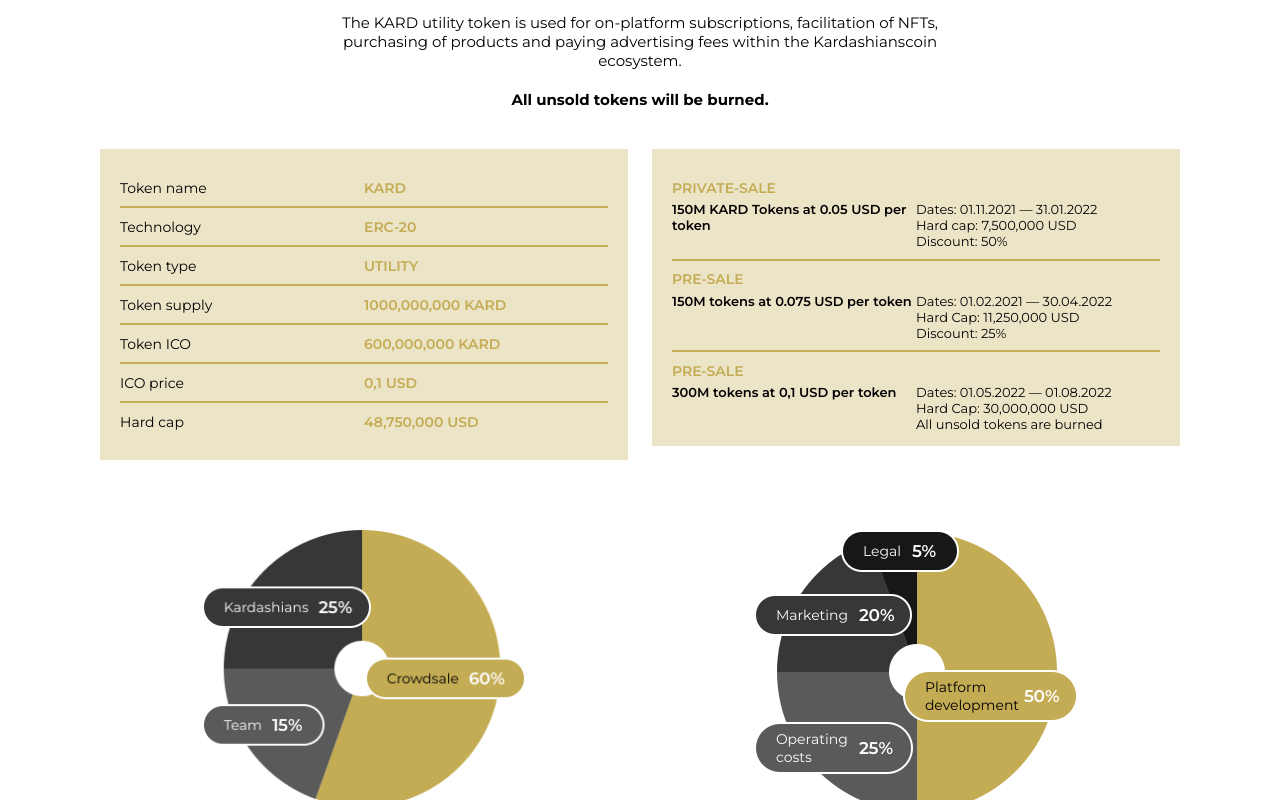
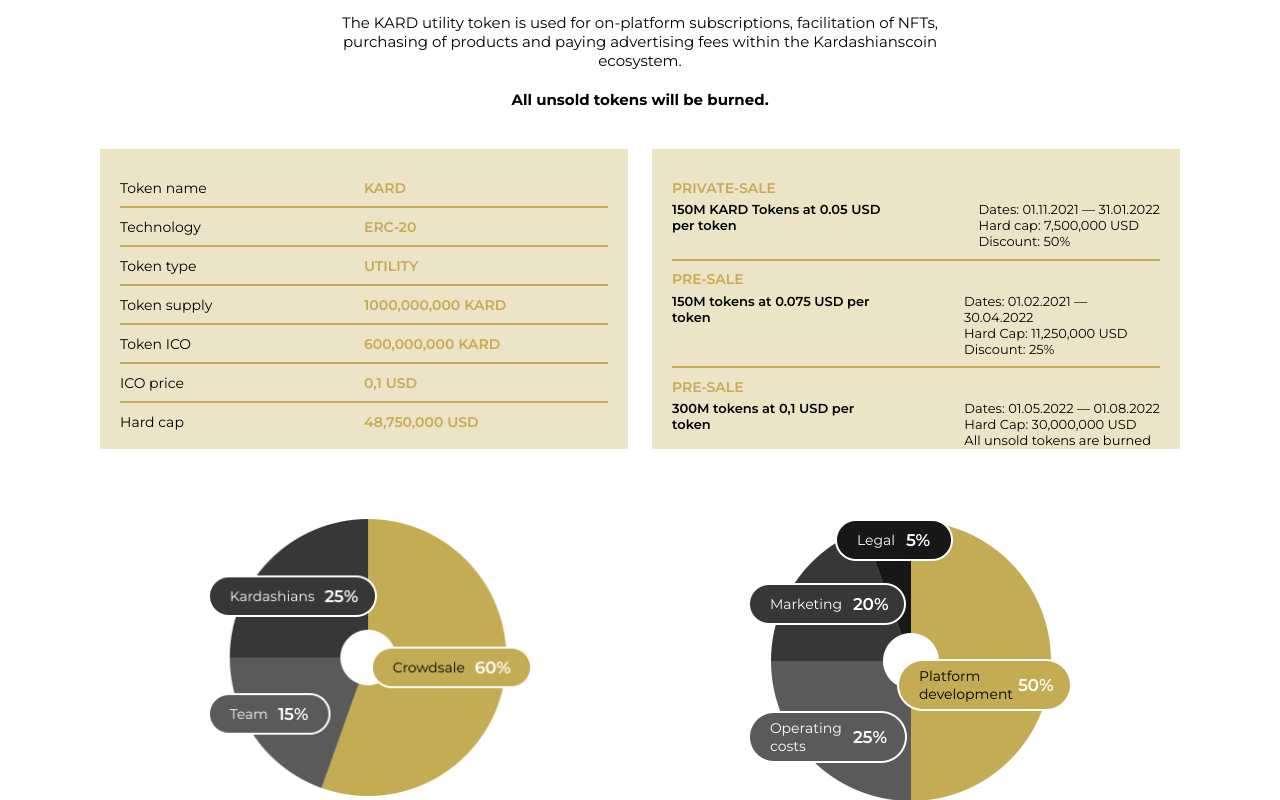
Before and after one commit to Ev1ch/kim-landing, a website built with webpack: page src/index.html in a window 1280 px wide. Shown: the part 3760-4560 px from the top of the page. Built offline with nearby package versions, Linux system fonts and the light colour scheme.

Commit message:
Fixed other sections sizes

```diff
--- a/src/index.html
+++ b/src/index.html
@@ -118,7 +118,7 @@
             <section class="section platform-description">
                 <div class="platform-description__container container">
                     <section class="platform-description__section platform-feature">
-                        <div class="row">
+                        <div class="row g-0">
                             <div class="col-md-6 col-sm-12">
                                 <img src="assets/images/platform-feature-1.png" alt=""
                                     class="platform-feature__image" />
@@ -150,7 +150,7 @@
                     </section>
                     <div class="platform-description__divider"></div>
                     <section class="platform-description__section platform-feature">
-                        <div class="row">
+                        <div class="row g-0">
                             <div class="col-md-6 col-sm-12">
                                 <div class="platform-feature__description">
                                     <h2 class="platform-feature__title section__title">
@@ -371,7 +371,7 @@
                                 </div>
                             </div>
                         </div>
-                        <div class="row">
+                        <div class="row g-0">
                             <div class="col-md-6">
                                 <div class="chart">
                                     <img class="chart__graph" src="assets/images/charts/chart-1.png" />
--- a/src/scss/components/prices-table.scss
+++ b/src/scss/components/prices-table.scss
@@ -1,4 +1,6 @@
 .prices-table {
+    box-sizing: border-box;
+    height: 300px;
     background-color: var(--light-accent-color);
     padding-top: 30px;
     padding-left: 20px;
@@ -15,8 +17,9 @@
 
     &__row {
         width: 100%;
-        display: flex;
-        flex-basis: 50%;
+        display: grid;
+        grid-template-columns: 214px 196px;
+        justify-content: space-between;
         padding-top: 4px;
         padding-bottom: 9.5px;
 
@@ -37,6 +40,8 @@
     }
 
     &__description {
+        margin-left: auto;
+
         p {
             font: 400 13px var(--base-font-family);
             margin: 0;
--- a/src/scss/components/statistic-table.scss
+++ b/src/scss/components/statistic-table.scss
@@ -1,4 +1,6 @@
 .statistic-table {
+    box-sizing: border-box;
+    height: 300px;
     background-color: var(--light-accent-color);
     padding: 20px;
 
--- a/src/scss/sections/roadmap.scss
+++ b/src/scss/sections/roadmap.scss
@@ -1,4 +1,6 @@
 .roadmap {
+    margin-bottom: 80px;
+
     &__title {
         color: var(--accent-color);
     }
--- a/src/scss/sections/statistic.scss
+++ b/src/scss/sections/statistic.scss
@@ -3,8 +3,8 @@
 @import '../components/chart';
 
 .statistic {
-    padding-top: 60px;
-    padding-bottom: 60px;
+    margin-top: 80px;
+    margin-bottom: 80px;
 
     &__row {
         margin-bottom: 70px;
--- a/src/scss/sections/team.scss
+++ b/src/scss/sections/team.scss
@@ -1,6 +1,8 @@
 @import '../components/team-member';
 
 .team {
+    margin-bottom: 110px;
+
     &__title {
         color: var(--accent-color);
     }
```
